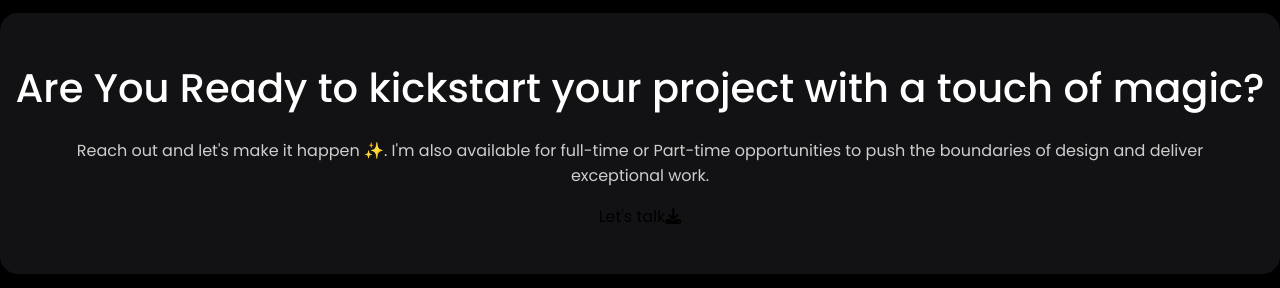
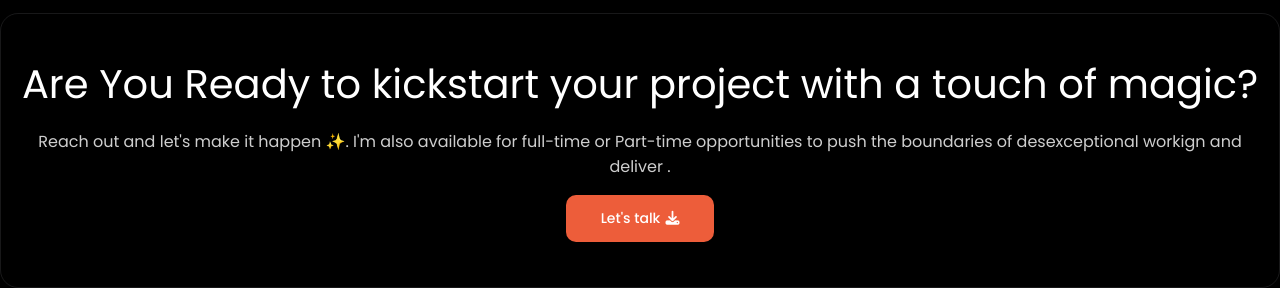
Before and after one commit to Abhiraj1515/portfolio, a plain HTML site: page index.html in a window 1280 px wide. Shown: the part 705-993 px from the top of the page. Drawn offline with Linux system fonts and the light colour scheme.

Commit message:
Connect section complete

```diff
--- a/index.html
+++ b/index.html
@@ -5,7 +5,7 @@
     <meta name="viewport" content="width=device-width, initial-scale=1.0">
     <title>Document</title>
     <link rel="stylesheet" href="/styles/main-style.css" />
-    <link rel="stylesheet" href="/styles/home.css">
+    <link rel="stylesheet" href="/styles/home.css" />
     <link rel="stylesheet" href="https://cdnjs.cloudflare.com/ajax/libs/font-awesome/6.6.0/css/all.min.css" integrity="sha512-Kc323vGBEqzTmouAECnVceyQqyqdsSiqLQISBL29aUW4U/M7pSPA/gEUZQqv1cwx4OnYxTxve5UMg5GT6L4JJg==" crossorigin="anonymous" referrerpolicy="no-referrer" />
 </head>
 <body>
@@ -89,8 +89,12 @@
         <!--LET'S CONTACT SECTION START-->
 
         <div class="connect card m-top1 d-flex f-col">
-            <h1>Are You Ready to kickstart your project with a touch of magic?</h1>
-            <p>Reach out and let's make it happen ✨. I'm also available for full-time or Part-time opportunities to push the boundaries of design and deliver exceptional work.</p>
+            <h1>
+                Are You Ready to kickstart your project with a touch of magic?
+            </h1>
+            <p>
+                Reach out and let's make it happen ✨. I'm also available for full-time or Part-time opportunities to push the boundaries of desexceptional workign and deliver .
+            </p>
             <div class="talk">Let's talk<i class="fa-solid fa-download"></i></div>
         </div>
 
--- a/styles/home.css
+++ b/styles/home.css
@@ -117,7 +117,8 @@
 
   .connect h1 {
     color: #fff;
-    font-weight: 500;
+    font-weight: 400;
+    line-height: 50px;
     font-size: 40px;
     margin-bottom: 20px;
     text-align: center;
@@ -127,3 +128,30 @@
     text-align: center;
     color: var(--gray-color);
   }
+  .connect .talk {
+    background-color: var(--red-color);
+    font-size: 14px;
+    font-weight: 500;
+    color: #fff;
+    padding: 13px 35px;
+    border-radius: 10px;
+    cursor: pointer;
+  }
+  .connect .talk i {
+    margin-left: 5px;
+  }
+  .connect ,.talk:hover {
+    border: 1px solid var(--button-border);
+    background-color: transparent;
+    transition: 0.3s ease-in;
+  }
+
+  @media only screen and (max-width: 991px) {
+    .connect{
+        padding: 60px 35px;
+    }
+    .connect h1 {
+        font-size: 35px;
+        line-height: 45px;
+    }
+  }
```
